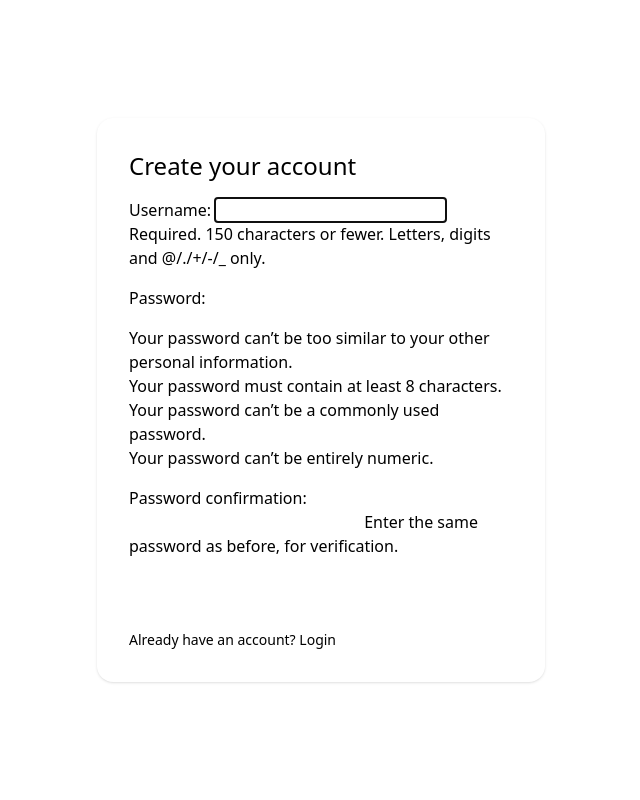
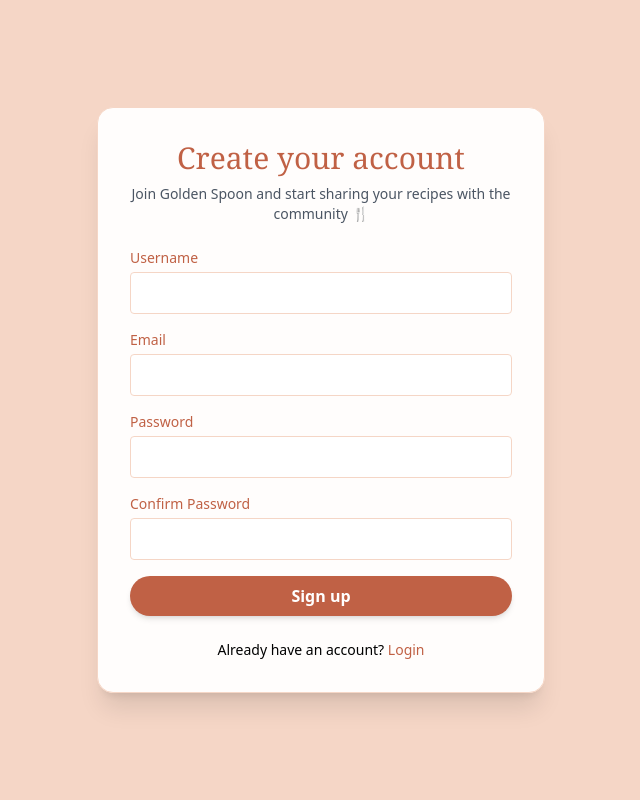
Before and after one commit to VidhiShakya/Recipe_project, a Django app: page /signup/ in a window 1280 px wide. Shown: the whole page, without its empty margins (319-959 px from the left). Run offline with Django 5.2, Linux system fonts and the light colour scheme; some libraries are stand-ins or nearby versions.

Commit message:
Updated signup and login pages

```diff
--- a/templates/front.html
+++ b/templates/front.html
@@ -52,7 +52,7 @@
         <!-- Background Image with Overlay -->
         <div class="absolute inset-0 z-0 bg-cover bg-center"
 
-            style="background-image: url('bgimg.jpeg');">
+            style="background-image: url('/media/bgimp.webp');">
 
             <div class="absolute inset-0 bg-black opacity-40"></div>
         </div>
--- a/templates/signup.html
+++ b/templates/signup.html
@@ -4,18 +4,64 @@
 	<meta charset="utf-8">
 	<title>Sign Up</title>
 	<script src="https://cdn.tailwindcss.com"></script>
+	<style>
+		:root {
+			--terracotta: #C06145;
+			--light-terracotta: #D87B62;
+			--soft-blush: #F5D6C6;
+			--cream: #FDF6F0;
+		}
+	</style>
 </head>
-<body class="font-sans-inter text-warm-brown">
+<body class="font-sans bg-[var(--soft-blush)] min-h-screen">
 	<!-- {% include 'header.html' %} -->
-        <div class="min-h-screen flex items-center justify-center bg-gradient-to-b from-[var(--cream)] to-[var(--soft-blush)]">
-            <div class="w-full max-w-md bg-white rounded-2xl p-8 shadow">
-                <h1 class="text-2xl font-serif-display mb-4 text-terracotta">Create your account</h1>
+	<div class="min-h-screen flex items-center justify-center">
+		<div class="w-full max-w-md bg-white/95 backdrop-blur-sm rounded-2xl p-8 shadow-xl border border-[var(--soft-blush)]">
+
+			<h1 class="text-3xl font-serif text-[var(--terracotta)] text-center mb-2">Create your account</h1>
+			<p class="text-sm text-gray-600 text-center mb-6">
+				Join Golden Spoon and start sharing your recipes with the community 🍴
+			</p>
+
 			<form method="post" class="space-y-4">
 				{% csrf_token %}
-                        {{ form.as_p }}
-                        <button type="submit" class="w-full bg-terracotta hover:bg-burnt-orange text-white py-2 rounded-full">Sign up</button>
+
+				<!-- Username -->
+				<div>
+					<label class="block text-sm font-medium text-[var(--terracotta)]">Username</label>
+					<input type="text" name="username" class="w-full border border-[var(--soft-blush)] focus:border-[var(--terracotta)] px-3 py-2 rounded mt-1 focus:outline-none focus:ring-1 focus:ring-[var(--light-terracotta)]">
+				</div>
+
+				<!-- Email -->
+				<div>
+					<label class="block text-sm font-medium text-[var(--terracotta)]">Email</label>
+					<input type="email" name="email" class="w-full border border-[var(--soft-blush)] focus:border-[var(--terracotta)] px-3 py-2 rounded mt-1 focus:outline-none focus:ring-1 focus:ring-[var(--light-terracotta)]">
+				</div>
+
+				<!-- Password -->
+				<div>
+					<label class="block text-sm font-medium text-[var(--terracotta)]">Password</label>
+					<input type="password" name="password1" class="w-full border border-[var(--soft-blush)] focus:border-[var(--terracotta)] px-3 py-2 rounded mt-1 focus:outline-none focus:ring-1 focus:ring-[var(--light-terracotta)]">
+				</div>
+
+				<!-- Confirm Password -->
+				<div>
+					<label class="block text-sm font-medium text-[var(--terracotta)]">Confirm Password</label>
+					<input type="password" name="password2" class="w-full border border-[var(--soft-blush)] focus:border-[var(--terracotta)] px-3 py-2 rounded mt-1 focus:outline-none focus:ring-1 focus:ring-[var(--light-terracotta)]">
+				</div>
+
+				<!-- Submit Button -->
+				<button type="submit" class="w-full bg-[var(--terracotta)] hover:bg-[var(--light-terracotta)] text-white py-2 rounded-full transition font-semibold shadow-md hover:shadow-lg">
+					Sign up
+				</button>
 			</form>
-                <p class="mt-4 text-sm">Already have an account? <a href="{% url 'login' %}" class="text-terracotta">Login</a></p>
+
+			<p class="mt-6 text-sm text-center">
+				Already have an account?
+				<a href="{% url 'login' %}" class="text-[var(--terracotta)] hover:text-[var(--light-terracotta)] font-medium transition">
+					Login
+				</a>
+			</p>
 		</div>
 	</div>
 </body>
```
Also changed, not shown: templates/registration/login.html (+21 -11 lines), media/recipes/A_fragrant_Indian_Jeera_Rice_served_with_whole_spices_and_a_garnish_of_cilantro.jpg (added). Lines whose indentation alone changed are shown as unchanged.
